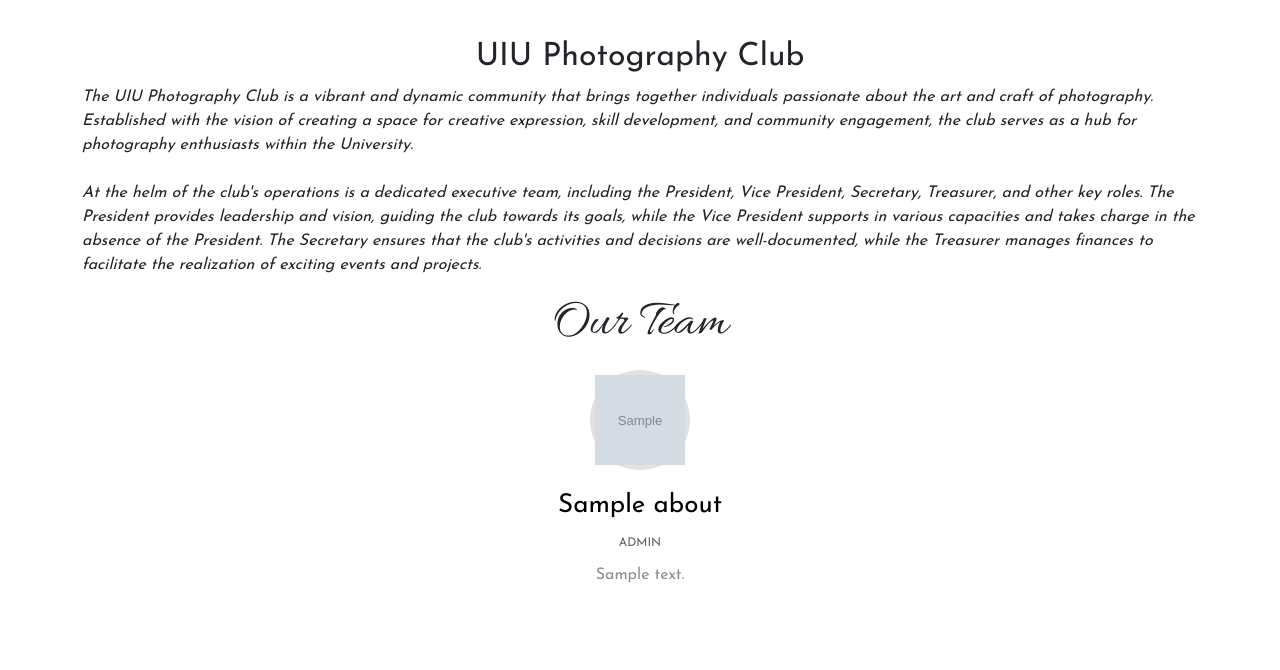
After one commit to mirzaaa101/UIUPhotographyClub-DjangoProject, a Django app: page /about/ in a window 1280 px wide. The commit adds this page. Shown: the top 670 px of the page. Run offline with Django 4.2, Linux system fonts and the light colour scheme; tables that the repository leaves empty hold one stand-in row (values such as "Sample post"); grey boxes marked "Sample" are stand-in pictures.

Commit message:
Added Transaction in Registration and Added About us page

```diff
--- a/UIUPC/website/admin.py
+++ b/UIUPC/website/admin.py
@@ -4,6 +4,7 @@ from .models import Notice
 from .models import FAQ
 from .models import Event
 from .models import EventRequest
+from .models import About
 
 # Register your models here.
 admin.site.register(RegistrationRequest)
@@ -11,3 +12,4 @@ admin.site.register(Notice)
 admin.site.register(FAQ)
 admin.site.register(Event)
 admin.site.register(EventRequest)
+admin.site.register(About)
--- a/UIUPC/website/models.py
+++ b/UIUPC/website/models.py
@@ -8,6 +8,7 @@ class RegistrationRequest(models.Model):
     lastname = models.CharField(max_length=100)
     department = models.CharField(max_length=100)
     dob = models.DateField()
+    transaction_number = models.CharField(max_length=20, default="xxxxxxxxxxxxxxxxxx")
     is_accepted = models.BooleanField(default=False)
 
     def __str__(self):
@@ -66,3 +67,17 @@ class EventRequest(models.Model):
 
     def __str__(self):
         return f"Participant Name-: {self.firstname} {self.lastname}"
+
+
+class About(models.Model):
+    dev_img = models.ImageField(upload_to='Files/Teams/')
+    dev_name = models.CharField(max_length=100)
+    dev_role = models.CharField(max_length=50)
+    dev_description = models.CharField(max_length=300)
+
+
+    def __str__(self):
+        return f"{self.dev_name}"
+
+    class Meta:
+        verbose_name_plural = 'About'
--- /dev/null
+++ b/UIUPC/website/templates/about.html
@@ -0,0 +1,112 @@
+{% load static %}
+<!DOCTYPE html>
+<html lang="en">
+
+<head>
+    <meta charset="UTF-8">
+    <title>About</title>
+    <link href="https://cdn.jsdelivr.net/npm/bootstrap@5.0.2/dist/css/bootstrap.min.css" rel="stylesheet"
+    integrity="sha384-EVSTQN3/azprG1Anm3QDgpJLIm9Nao0Yz1ztcQTwFspd3yD65VohhpuuCOmLASjC" crossorigin="anonymous">
+    <link rel="icon" href="{% static 'Files/icon.ico' %}">
+    <style>
+        @import url('https://fonts.googleapis.com/css?family=Allura|Josefin+Sans');
+
+        * {
+            margin: 0;
+            padding: 0;
+            box-sizing: border-box;
+        }
+
+        body {
+            background: white;
+            font-family: 'Josefin Sans', sans-serif;
+        }
+
+        .wrapper {
+            margin-top: 3%;
+        }
+
+        .wrapper h1 {
+            font-family: 'Allura', cursive;
+            font-size: 52px;
+            margin-bottom: 60px;
+            text-align: center;
+        }
+
+        .team {
+            display: flex;
+            justify-content: center;
+            width: auto;
+            text-align: center;
+            flex-wrap: wrap;
+        }
+
+        .team .team_member {
+            background: #fff;
+            margin: 5px;
+            margin-bottom: 50px;
+            width: 400px;
+            padding: 20px;
+            line-height: 20px;
+            color: #8e8b8b;
+            position: relative;
+        }
+
+        .team .team_member h3 {
+            color: black;
+            font-size: 26px;
+            margin-top: 50px;
+        }
+
+        .team .team_member p.role {
+            color: #625f5f;
+            margin: 12px 0;
+            font-size: 12px;
+            text-transform: uppercase;
+        }
+
+        .team .team_member .team_img {
+            position: absolute;
+            top: -50px;
+            left: 50%;
+            transform: translateX(-50%);
+            width: 100px;
+            height: 100px;
+            border-radius: 50%;
+            background: #e4e1e1;
+        }
+
+        .team .team_member .team_img img {
+            width: 100px;
+            height: 100px;
+            padding: 5px;
+        }
+    </style>
+</head>
+
+<body>
+    <div class="wrapper">
+        <div class="container">
+            <h2 style="text-align: center;">UIU Photography Club</h2>
+            <p class="fst-italic fs-6">
+                The UIU Photography Club is a vibrant and dynamic community that brings together individuals passionate about the art and craft of photography. Established with the vision of creating a space for creative expression, skill development, and community engagement, the club serves as a hub for photography enthusiasts within the University. <br> <br>
+                At the helm of the club's operations is a dedicated executive team, including the President, Vice President, Secretary, Treasurer, and other key roles. The President provides leadership and vision, guiding the club towards its goals, while the Vice President supports in various capacities and takes charge in the absence of the President. The Secretary ensures that the club's activities and decisions are well-documented, while the Treasurer manages finances to facilitate the realization of exciting events and projects.
+            </p>
+        </div>
+        <h1>Our Team</h1>
+        <div class="team">
+            {% for dev in devs %}
+            <div class="team_member">
+                <div class="team_img">
+                    <img src="{{ dev.dev_img.url }}" alt="Team_image">
+                </div>
+                <h3>{{ dev.dev_name }}</h3>
+                <p class="role">{{ dev.dev_role}}</p>
+                <p>{{ dev.dev_description }}</p>
+            </div>
+            {%endfor%}
+        </div>
+    </div>
+</body>
+
+</html>
--- a/UIUPC/website/templates/events.html
+++ b/UIUPC/website/templates/events.html
@@ -26,7 +26,7 @@
     font-size: 40px;
   }
   #event-img{
-    max-height: auto;
+    max-height: 300px;
   }
   .card-body{
     text-align: left;
--- a/UIUPC/website/templates/faqs.html
+++ b/UIUPC/website/templates/faqs.html
@@ -145,7 +145,7 @@
 
 <body>
     <div class="container">
-        <h1 style="font-weight: bold;">Frequently Asked Questions</h1>
+        <h1 style="font-weight: bold;">Frequently Asked Questions About UIUPC</h1>
         {% for faq in faqs %}
         <div class="accordion">
             <div class="accordion-item">
--- a/UIUPC/website/templates/header.html
+++ b/UIUPC/website/templates/header.html
@@ -56,7 +56,7 @@
           <a class="nav-link active" href="{% url 'faqs' %}"><strong>FAQs</strong></a>
         </li>
         <li class="nav-item">
-          <a class="nav-link active" href="#"><strong>About Us</strong></a>
+          <a class="nav-link active" href="{% url 'about' %}"><strong>About Us</strong></a>
         </li>
       </ul>
     </div>
--- a/UIUPC/website/urls.py
+++ b/UIUPC/website/urls.py
@@ -11,6 +11,7 @@ urlpatterns = [
     path('events', views.events, name='events'),
     path('<int:e_id>/', views.event_detail, name='event_detail'),
     path('participate/<int:e_id>/', views.participate, name='participate'),
+    path('about/', views.about, name='about'),
 ]
 
 if settings.DEBUG:
--- a/UIUPC/website/views.py
+++ b/UIUPC/website/views.py
@@ -1,11 +1,10 @@
 from django.shortcuts import render, redirect, get_object_or_404
 from django.contrib import messages
 from django.contrib.auth.models import User
-from .models import RegistrationRequest, EventRequest, Notice, FAQ, Event
+from .models import RegistrationRequest, EventRequest, Notice, FAQ, Event, About
 from UIUPC import settings
 from django.core.mail import send_mail
 from django.utils import timezone
-from datetime import timedelta
 
 def home(request):
     recent_notices = Notice.objects.order_by('-created_at')[:2]
@@ -20,6 +19,7 @@ def registration(request):
         lastname = request.POST['lastname']
         department = request.POST['department']
         dob = request.POST['dob']
+        transaction_number = request.POST['transaction-number']
         existing_participants = EventRequest.objects.filter(email=email)
         if User.objects.filter(username=email).exists() or existing_participants.exists() :
             messages.error(request, 'The email address is already in use.Please try with another email.')
@@ -32,7 +32,8 @@ def registration(request):
             firstname=firstname,
             lastname=lastname,
             department=department,
-            dob=dob
+            dob=dob,
+            transaction_number = transaction_number
         )
         new_request.save()
         messages.error(request, 'Thank you for completing the registration. We will send you a confirmation email soon.')
@@ -118,3 +119,8 @@ def participate(request, e_id):
     else:
         event = get_object_or_404(Event, pk=e_id)
         return render(request, 'participate.html', {'event': event})
+
+
+def about(request):
+    devs = About.objects.all()
+    return render(request,'about.html', {'devs':devs})
```
Also changed, not shown: UIUPC/website/templates/registration.html (+24 -19 lines), UIUPC/Files/Events/event_oXKiYFn.jpg (added), UIUPC/Files/Events/post1.jpg (added), UIUPC/Files/Notice/post_QoCeqbU.jpg (added), UIUPC/Files/Teams/me.jpg (added), UIUPC/Files/Teams/sagor.png (added), UIUPC/website/migrations/0007_about.py (added), UIUPC/website/migrations/0008_registrationrequest_transaction_number.py (added), 1 other file.
